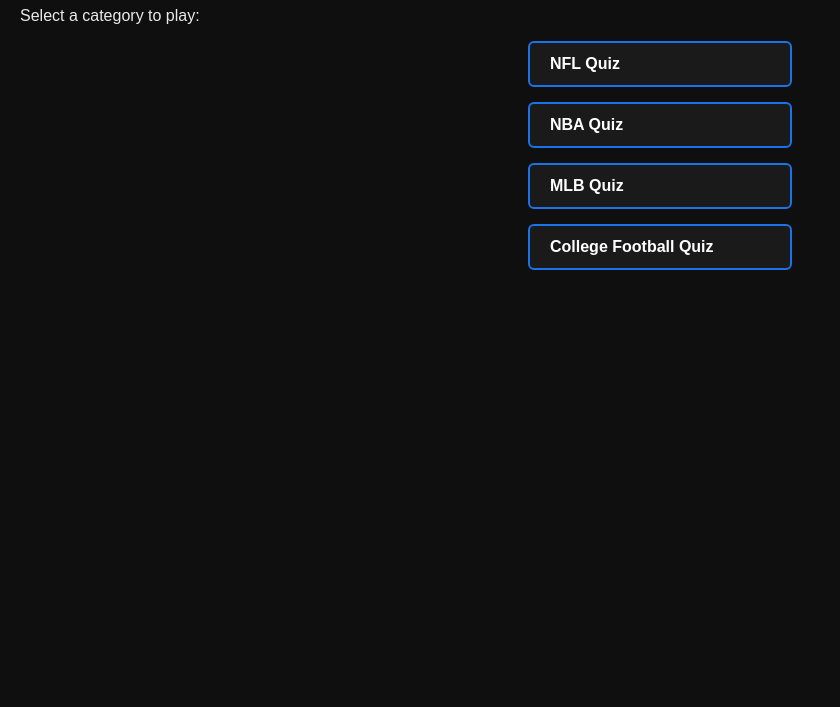
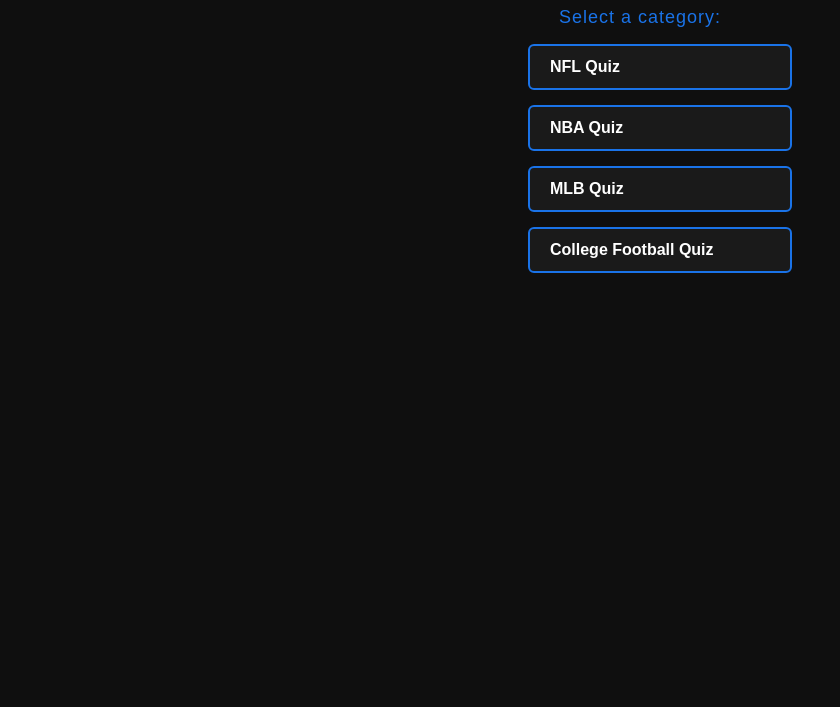
Before and after one commit to JamesHBond/elite-ball-knowledge, a website: page public/index.html in a window 1280 px wide. Shown: the part 93-800 px from the top of the page, without its empty margins (0-840 px from the left). Drawn offline with Linux system fonts and the light colour scheme.

Commit message:
Fixed sub header
Made sub header for category selection look more proper.

```diff
--- a/public/index.html
+++ b/public/index.html
@@ -7,7 +7,7 @@
 </head>
 <body>
   <h1>Elite Ball Knowledge</h1>
-  <p>Select a category to play:</p>
+  <p class="section-label">Select a category:</p>
 
   <ul>
 	<a class="btn category-btn" href="quiz.html?category=NFL">NFL Quiz</a>
--- a/public/styles.css
+++ b/public/styles.css
@@ -12,6 +12,16 @@
     color: #EAEAEA;
     text-align: center;
 }
+
+.section-label {
+    text-align: center;
+    font-size: 18px;
+    letter-spacing: 1px;
+    color: #1A73E8; /* muted neon accent */
+    margin-bottom: 10px;
+    margin-top: 5px;
+}
+
 
 /* Links */
 a {
```
